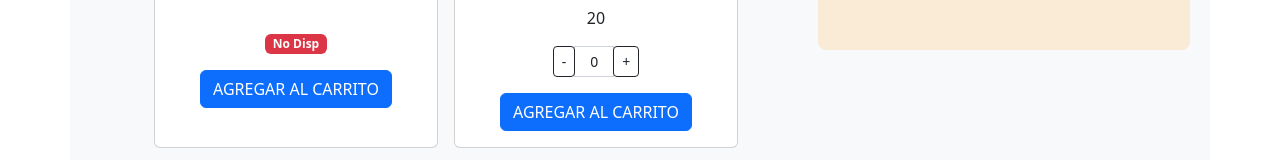
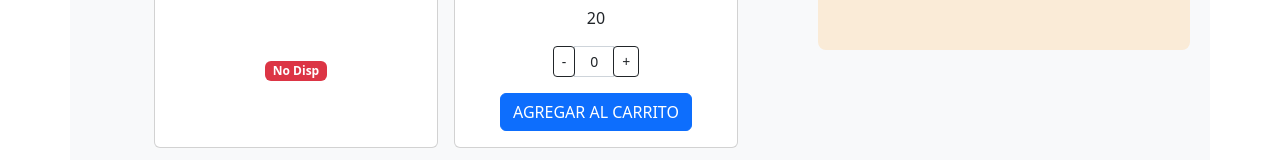
Before and after one commit to JereStorm/Seminario-Angular, an Angular app: page / in a window 1280 px wide. Shown: the part 565-725 px from the top of the page. Built offline with nearby package versions, Linux system fonts and the light colour scheme.

Commit message:
se agrega la logica del negocio y se enlaza el tabaco-list y shopping-cart

```diff
--- a/src/app/app.component.ts
+++ b/src/app/app.component.ts
@@ -3,12 +3,12 @@ import { Component } from '@angular/core';
 @Component({
   selector: 'app-root',
   templateUrl: './app.component.html',
-  styleUrls: ['./app.component.scss']
+  styleUrls: ['./app.component.scss'],
 })
 export class AppComponent {
   title = 'Tabaqueria Smoke App';
   year = 2022;
-  ngOnInit():void {
+  ngOnInit(): void {
     let year = 2022;
   }
 }
--- a/src/app/tabaco-cart.service.ts
+++ b/src/app/tabaco-cart.service.ts
@@ -2,45 +2,35 @@ import { Injectable } from '@angular/core';
 import { Tabaco } from './tabaco-list/Tabaco';
 
 @Injectable({
-  providedIn: 'root'
+  providedIn: 'root',
 })
 
 /**
  * MANEJA LA LOGICA DEL CARRITO
-*/
-
+ */
 export class TabacoCartService {
-
-  constructor() { }
+  constructor() {}
 
   //creo la lista de tabacos local
   shopList: Tabaco[] = [];
 
-  //agrego al shopList el tabaco seleccionado
+  //agrego al shopList el tabaco seleccionado (LOGICA)
   addToCart(tabaco: Tabaco) {
+    //buscador del objeto
+    let item: Tabaco | undefined = this.shopList.find(
+      (v1) => (v1.name = tabaco.name)
+    );
 
-    //chequeos primarios o de entrada
-    if(tabaco.stock == 0){
-      alert('No se puede comprar por falta de stock');
-    }else if (tabaco.quantity == 0){
-      alert('Debe ingresar una cantidad para el producto seleccionado');
-    }else{
-      this.shopList.push(tabaco);
-    console.log("se agrego el siguiente tabaco ",tabaco)
-    console.log(this.shopList.length);
+    if (!item) {
+      //creamos una copia del objeto a aprtir de sus atributos
+      this.shopList.push({ ...tabaco });
+    } else {
+      item.quantity += tabaco.quantity;
     }
-
-    let item: Tabaco|undefined = this.shopList.find(v1 => v1.name = tabaco.name);
-
-    if(!item){
-
-    }
+    console.log(this.shopList);
   }
 
   getSize(): number {
     return this.shopList.length;
   }
-
-
-
 }
--- a/src/app/tabaco-list/tabaco-list.component.html
+++ b/src/app/tabaco-list/tabaco-list.component.html
@@ -29,7 +29,7 @@
                     (maxReached)="maxReached($event)"></app-input-integer>
             </div>
 
-            <div class="form-group">
+            <div *ngIf="tabaco.stock > 0" class="form-group">
                 <button class="btn btn-primary" (click)="addToCart(tabaco)">AGREGAR AL CARRITO</button>
             </div>
         </div>
--- a/src/app/tabaco-list/tabaco-list.component.ts
+++ b/src/app/tabaco-list/tabaco-list.component.ts
@@ -5,10 +5,9 @@ import { TabacoCartService } from '../tabaco-cart.service';
 @Component({
   selector: 'app-tabaco-list',
   templateUrl: './tabaco-list.component.html',
-  styleUrls: ['./tabaco-list.component.scss']
+  styleUrls: ['./tabaco-list.component.scss'],
 })
 export class TabacoListComponent implements OnInit {
-
   tabacos: Tabaco[] = [
     {
       name: 'Gaucho',
@@ -17,15 +16,17 @@ export class TabacoListComponent implements OnInit {
       stock: 0,
       clearence: true,
       quantity: 0,
-      image: 'https://i2.wp.com/www.donjuantabaco.com.ar/wp-content/uploads/2020/03/don-juan-tabaco-flandria-silver.jpg?resize=600%2C600&ssl=1',
-        },
+      image:
+        'https://i2.wp.com/www.donjuantabaco.com.ar/wp-content/uploads/2020/03/don-juan-tabaco-flandria-silver.jpg?resize=600%2C600&ssl=1',
+    },
     {
       name: 'Lucky',
       type: 'Comun',
       price: 420,
       quantity: 0,
       stock: 20,
-      image: 'https://i2.wp.com/www.donjuantabaco.com.ar/wp-content/uploads/2020/03/don-juan-tabaco-flandria-silver.jpg?resize=600%2C600&ssl=1',
+      image:
+        'https://i2.wp.com/www.donjuantabaco.com.ar/wp-content/uploads/2020/03/don-juan-tabaco-flandria-silver.jpg?resize=600%2C600&ssl=1',
     },
     {
       name: 'Las Hojas',
@@ -33,8 +34,8 @@ export class TabacoListComponent implements OnInit {
       price: 600,
       quantity: 0,
       stock: 50,
-      image: 'https://i2.wp.com/www.donjuantabaco.com.ar/wp-content/uploads/2020/03/don-juan-tabaco-flandria-silver.jpg?resize=600%2C600&ssl=1',
-
+      image:
+        'https://i2.wp.com/www.donjuantabaco.com.ar/wp-content/uploads/2020/03/don-juan-tabaco-flandria-silver.jpg?resize=600%2C600&ssl=1',
     },
     {
       name: 'Savage',
@@ -43,9 +44,8 @@ export class TabacoListComponent implements OnInit {
       stock: 13,
       quantity: 0,
       clearence: true,
-      image: 'https://i2.wp.com/www.donjuantabaco.com.ar/wp-content/uploads/2020/03/don-juan-tabaco-flandria-silver.jpg?resize=600%2C600&ssl=1',
-
-
+      image:
+        'https://i2.wp.com/www.donjuantabaco.com.ar/wp-content/uploads/2020/03/don-juan-tabaco-flandria-silver.jpg?resize=600%2C600&ssl=1',
     },
     {
       name: 'Pachamama',
@@ -53,23 +53,29 @@ export class TabacoListComponent implements OnInit {
       price: 350,
       quantity: 0,
       stock: 67,
-      image: 'https://i2.wp.com/www.donjuantabaco.com.ar/wp-content/uploads/2020/03/don-juan-tabaco-flandria-silver.jpg?resize=600%2C600&ssl=1',
-
+      image:
+        'https://i2.wp.com/www.donjuantabaco.com.ar/wp-content/uploads/2020/03/don-juan-tabaco-flandria-silver.jpg?resize=600%2C600&ssl=1',
     },
-
-  ]
+  ];
 
   constructor(private cart: TabacoCartService) {}
 
-  ngOnInit(): void {
-  }
-// Funciones de salida => "()"
-  maxReached(m:string){
+  ngOnInit(): void {}
+  // Funciones de salida => "()"
+  maxReached(m: string) {
     alert(m);
   }
 
-//
   addToCart(tabaco: Tabaco): void {
-     this.cart.addToCart(tabaco);
+    //chequeos primarios o de entrada
+    if (tabaco.stock == 0 || tabaco.stock - tabaco.quantity < 0) {
+      alert('No se puede comprar por falta de stock');
+    } else if (tabaco.quantity == 0) {
+      alert('Debe ingresar una cantidad para el producto seleccionado');
+    } else {
+      this.cart.addToCart(tabaco);
+      tabaco.stock -= tabaco.quantity;
+      tabaco.quantity = 0;
+    }
   }
 }
```
